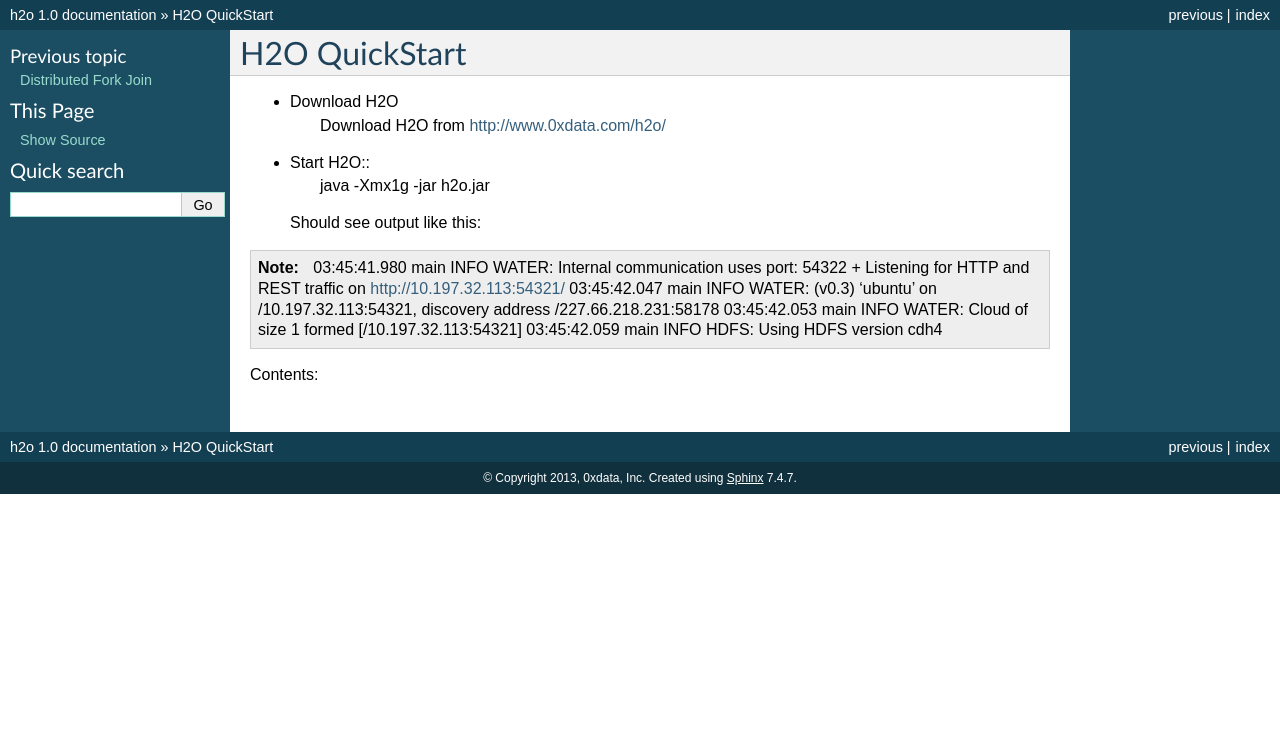
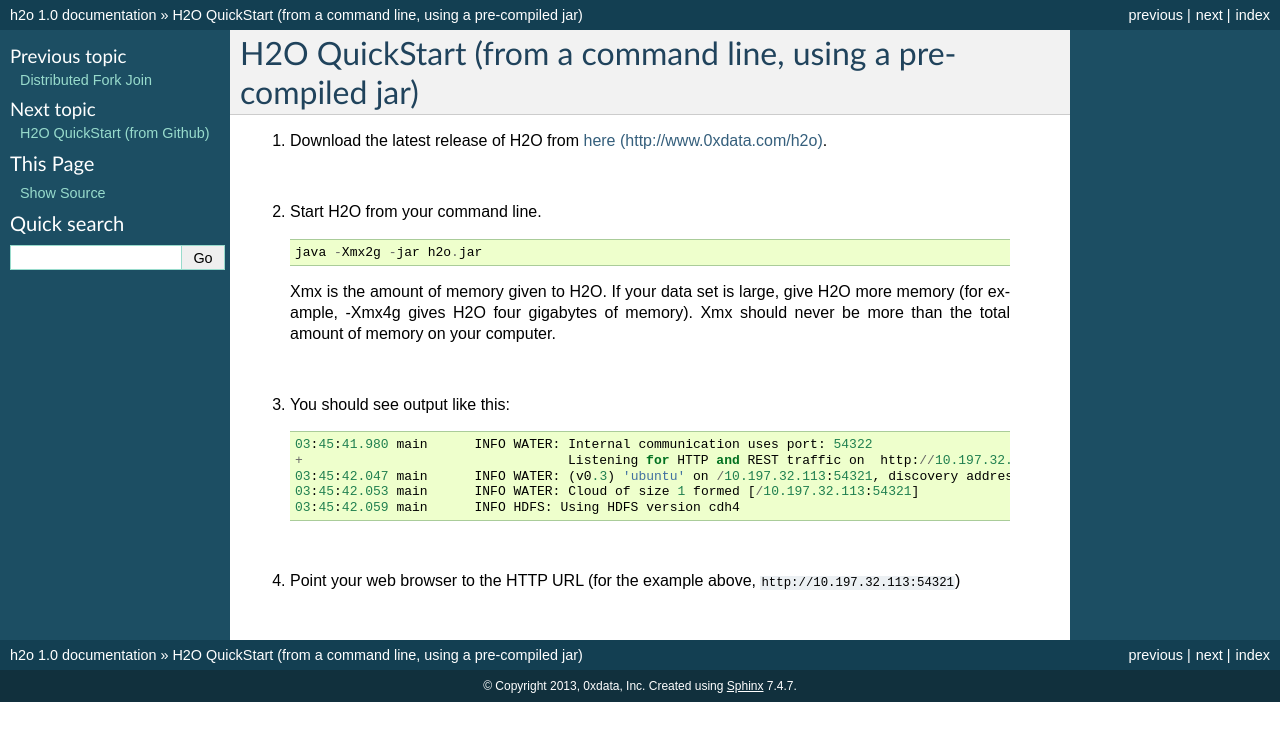
Before and after one commit to devinshields/h2odocs, a Sphinx documentation site: the page built from source/tutorial/quickstart.rst, in a window 1280 px wide. Shown: the top 741 px of the page. Built offline with Sphinx 7.4.7, drawn with Linux system fonts in a browser that asks for light colours; formulas are drawn with MathJax 3.

Commit message:
More quickstart.

```diff
--- a/source/index.rst
+++ b/source/index.rst
@@ -16,3 +16,4 @@
 
    intro
    tutorial/quickstart
+   tutorial/quickstart_git
--- a/source/tutorial/quickstart.rst
+++ b/source/tutorial/quickstart.rst
@@ -1,28 +1,33 @@
-.. h2o documentation master file, created by
-   sphinx-quickstart on Tue Jun 18 18:37:33 2013.
-   You can adapt this file completely to your liking, but it should at least
-   contain the root `toctree` directive.
+H2O QuickStart (from a command line, using a pre-compiled jar)
+==============================================================
 
-H2O QuickStart
-===============================
+1.  Download the latest release of H2O from `here (http://www.0xdata.com/h2o) <http://www.0xdata.com/h2o/>`_.
 
-* Download H2O
-   Download H2O from http://www.0xdata.com/h2o/
+|
 
-* Start H2O::
-   java -Xmx1g -jar h2o.jar
+2.  Start H2O from your command line.
 
-  Should see output like this:
+ ::
 
-.. note::
+    java -Xmx2g -jar h2o.jar
+
+ Xmx is the amount of memory given to H2O.  If your data set is large,
+ give H2O more memory (for example, -Xmx4g gives H2O four gigabytes of
+ memory).  Xmx should never be more than the total amount of memory on
+ your computer.
+
+|
+
+3.  You should see output like this:
+
+ ::
+
 	03:45:41.980 main      INFO WATER: Internal communication uses port: 54322
 	+                                  Listening for HTTP and REST traffic on  http://10.197.32.113:54321/
 	03:45:42.047 main      INFO WATER: (v0.3) 'ubuntu' on /10.197.32.113:54321, discovery address /227.66.218.231:58178
 	03:45:42.053 main      INFO WATER: Cloud of size 1 formed [/10.197.32.113:54321]
 	03:45:42.059 main      INFO HDFS: Using HDFS version cdh4
 
+|
 
-Contents:
-
-.. toctree::
-   :maxdepth: 2
+4.  Point your web browser to the HTTP URL (for the example above, ``http://10.197.32.113:54321``)
```
Also changed, not shown: source/tutorial/quickstart_git.rst (added, +62 -0 lines).
